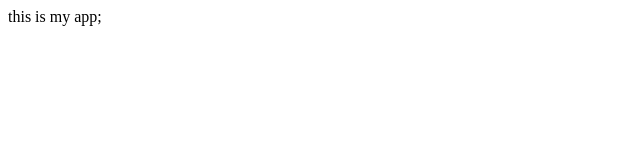
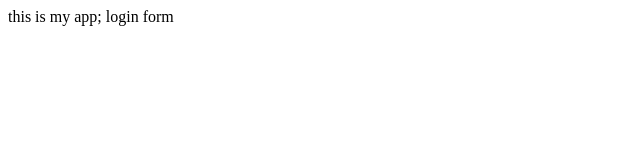
Before and after one commit to galomari/mayappsample, a plain HTML site: page index.html in a window 1280 px wide. Shown: the full height of the page, 0-640 px from the left. Drawn offline with Linux system fonts and the light colour scheme.

```diff
--- a/index.html
+++ b/index.html
@@ -3,6 +3,6 @@
     <title>APP</title>
   </head>
   <body>
-    this is my app;
+    this is my app; login form
   </body>
 </html>
```
Also changed, not shown: 1 other file.
